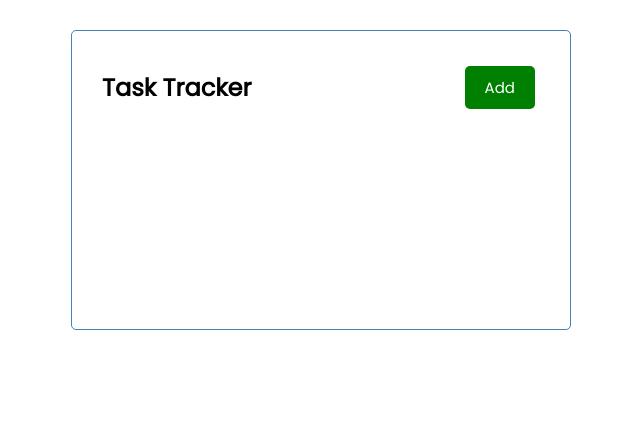
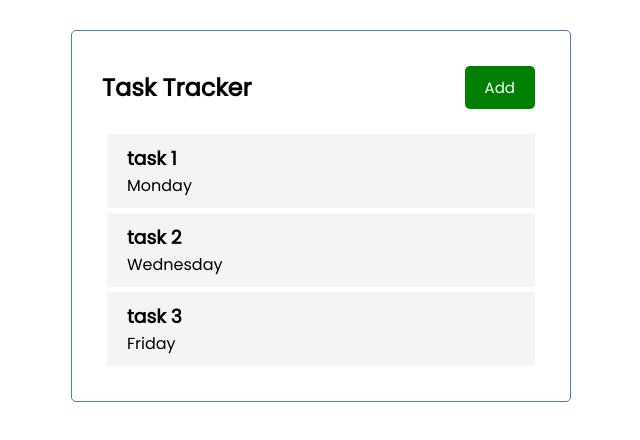
Before and after one commit to summersky1/task-tracker, a React (Create React App) app: page / in a window 1280 px wide. Shown: the top 440 px of the page, without its empty margins (319-959 px from the left). Built offline with nearby package versions, Linux system fonts and the light colour scheme.

Commit message:
Add Tasks and Task components and display array of tasks

```diff
--- a/src/App.js
+++ b/src/App.js
@@ -1,9 +1,30 @@
-import Header from "./components/Header";
+import { useState } from 'react'
+import Header from "./components/Header"
+import Tasks from './components/Tasks'
 
 function App() {
+  const [tasks, setTasks] = useState([
+    {
+      id: 1,
+      text: "task 1",
+      day: "Monday"
+    },
+    {
+      id: 2,
+      text: "task 2",
+      day: "Wednesday"
+    },
+    {
+      id: 3,
+      text: "task 3",
+      day: "Friday"
+    },
+  ])
+
   return (
     <div className="container">
       <Header />
+      <Tasks tasks={tasks} />
     </div>
   );
 }
--- /dev/null
+++ b/src/components/Task.js
@@ -0,0 +1,10 @@
+const Task = ({ task }) => {
+  return (
+    <div className="task">
+      <h3>{task.text}</h3>
+      <p>{task.day}</p>
+    </div>
+  )
+}
+
+export default Task
--- /dev/null
+++ b/src/components/Tasks.js
@@ -0,0 +1,13 @@
+import Task from './Task'
+
+const Tasks = ({ tasks }) => {
+    return (
+        <>
+            {tasks.map(task => (
+                <Task key={task.id} task={task} />
+            ))}
+        </>
+    )
+}
+
+export default Tasks
```
